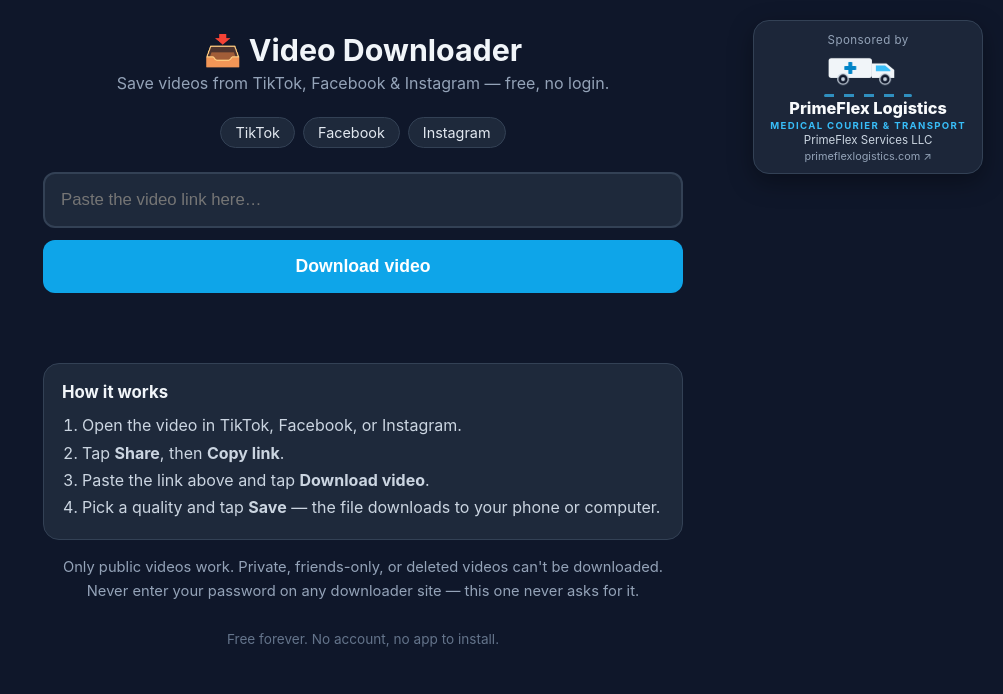
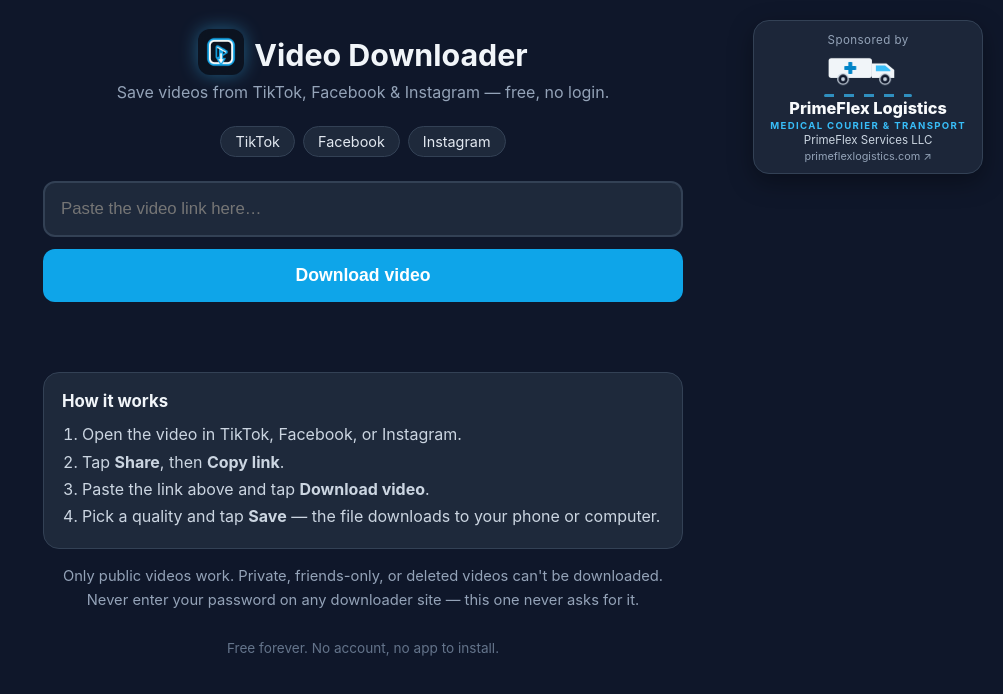
Before and after one commit to Vixamacoin/video-downloader, a website: page public/index.html in a window 1280 px wide. Shown: the whole page, without its empty margins (277-1280 px from the left). Drawn offline with Linux system fonts and the light colour scheme.

Commit message:
Use the new logo in the header with animation, add favicon

```diff
--- a/public/index.html
+++ b/public/index.html
@@ -3,6 +3,7 @@
 <head>
 <meta charset="utf-8">
 <meta name="viewport" content="width=device-width, initial-scale=1">
+<link rel="icon" type="image/png" href="/favicon.png">
 <title>Video Downloader — TikTok, Facebook &amp; Instagram</title>
 <meta name="description" content="Paste a TikTok, Facebook, or Instagram link and download the video. Free, no login.">
 <style>
@@ -19,7 +20,10 @@
     padding: 24px 16px 48px;
   }
   .wrap { width: 100%; max-width: 640px; }
-  h1 { font-size: 1.9rem; margin: 8px 0 4px; text-align: center; }
+  h1 { font-size: 1.9rem; margin: 8px 0 4px; text-align: center; display: flex; align-items: center; justify-content: center; gap: 10px; }
+  .site-logo { width: 46px; height: 46px; border-radius: 12px; animation: logoFloat 3s ease-in-out infinite, logoGlow 3s ease-in-out infinite; }
+  @keyframes logoFloat { 0%, 100% { transform: translateY(0); } 50% { transform: translateY(-4px); } }
+  @keyframes logoGlow { 0%, 100% { filter: drop-shadow(0 0 0 rgba(56, 189, 248, 0)); } 50% { filter: drop-shadow(0 0 12px rgba(56, 189, 248, 0.55)); } }
   .tagline { text-align: center; color: #94a3b8; margin: 0 0 24px; font-size: 1rem; }
   .badges { display: flex; gap: 8px; justify-content: center; margin-bottom: 24px; flex-wrap: wrap; }
   .badge {
@@ -119,7 +123,7 @@
   <span class="site">primeflexlogistics.com ↗</span>
 </a>
 <div class="wrap">
-  <h1>📥 Video Downloader</h1>
+  <h1><img class="site-logo" src="/logo.png" alt="Video Downloader logo"> Video Downloader</h1>
   <p class="tagline">Save videos from TikTok, Facebook &amp; Instagram — free, no login.</p>
   <div class="badges"><span class="badge">TikTok</span><span class="badge">Facebook</span><span class="badge">Instagram</span></div>
 
```
Also changed, not shown: public/favicon.png (added), public/logo.png (added).
